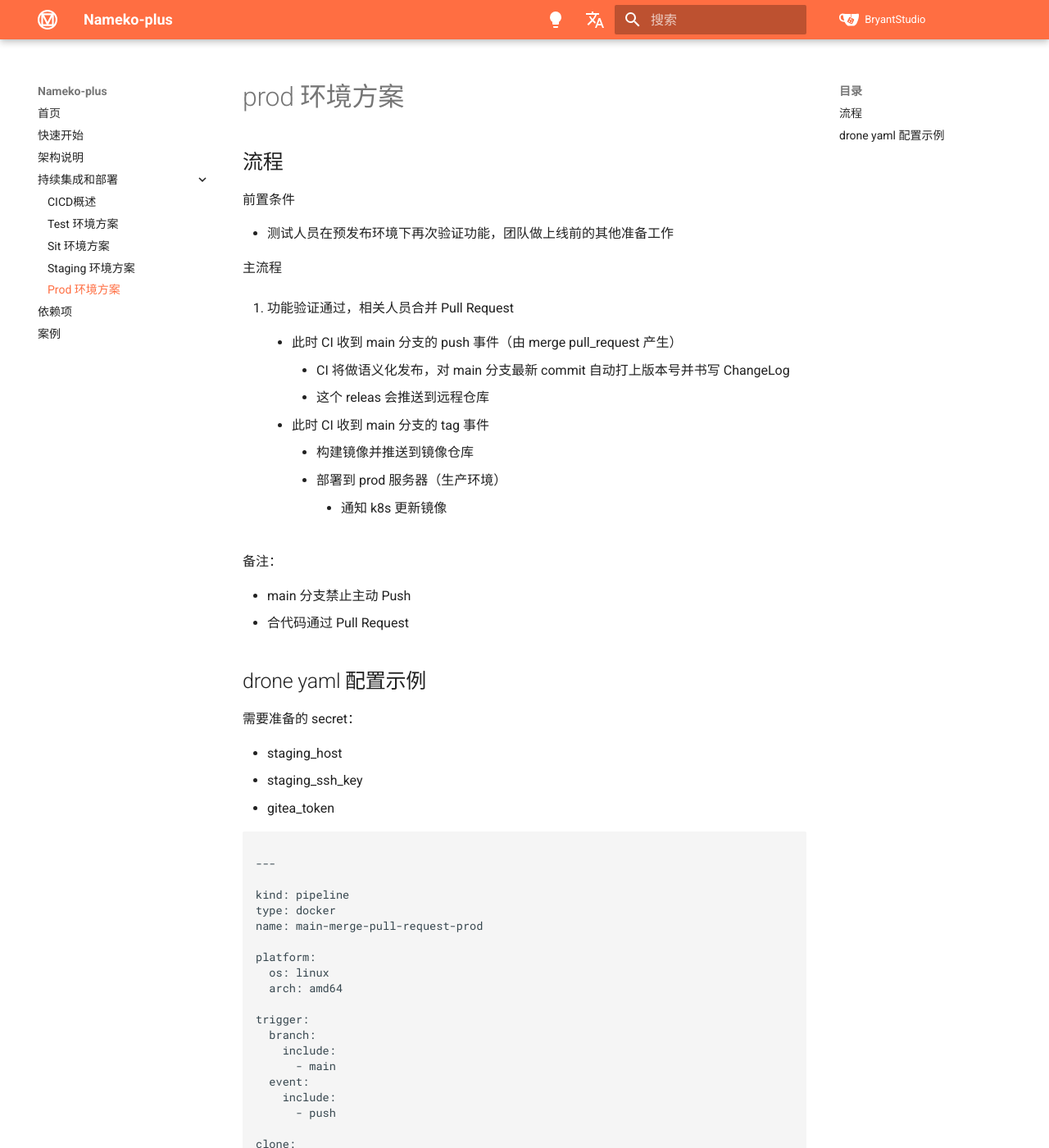
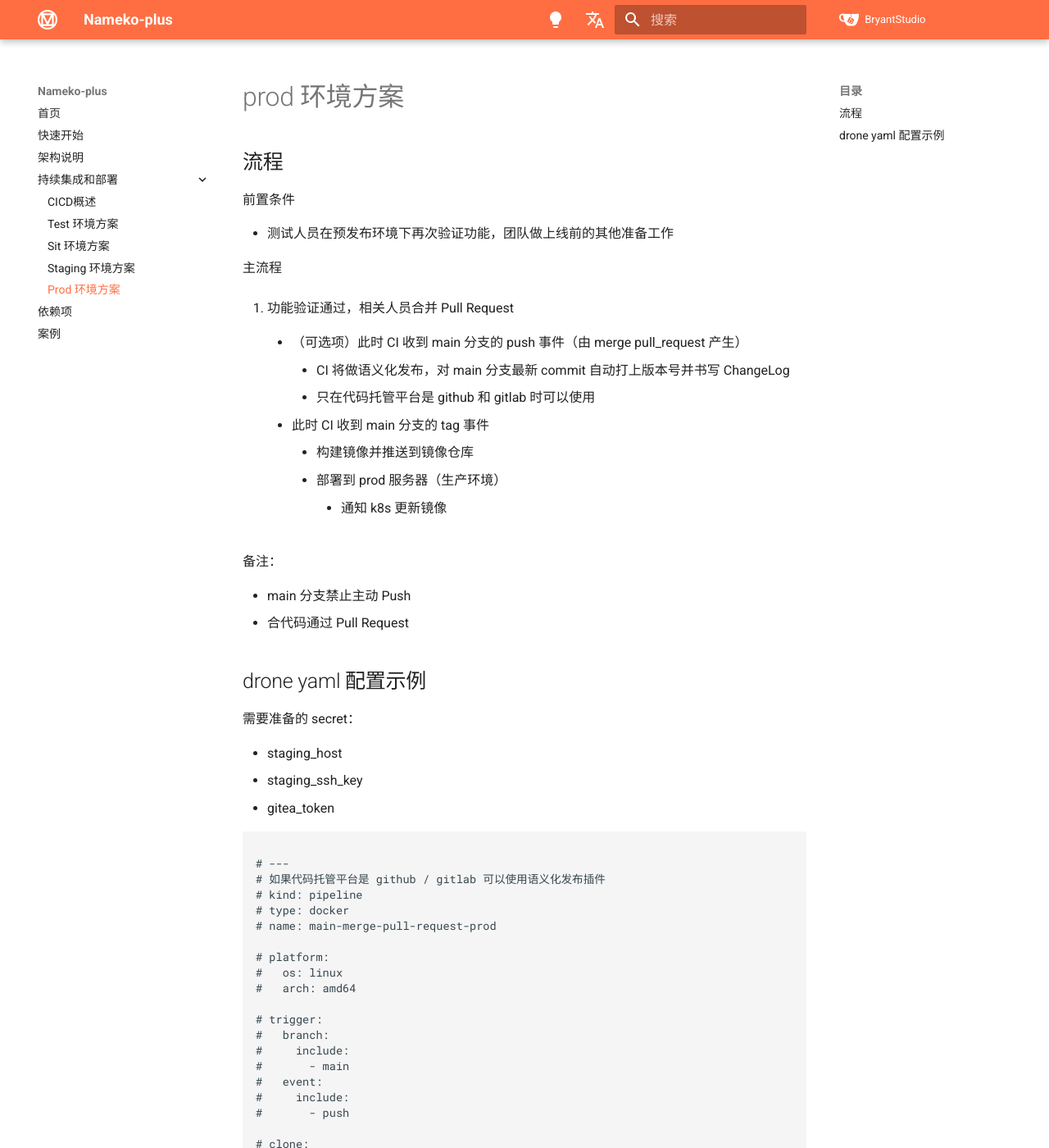
Before and after one commit to Bryanthelol/nameko-plus-doc, an MkDocs documentation site: the page built from docs/prod 环境方案.md, in a window 1280 px wide and 1400 px high. Shown: the whole window at 82% size. Built offline with MkDocs 1.6.1 and Material for MkDocs 9.7.7, drawn with Linux system fonts in a browser that asks for light colours; some of the changed text lies outside the part shown.

Commit message:
update doc

````diff
--- a/docs/prod 环境方案.md
+++ b/docs/prod 环境方案.md
@@ -15,10 +15,9 @@
 
 1. 功能验证通过，相关人员合并 Pull Request
 
-      - 此时 CI 收到 main 分支的 push  事件（由 merge pull_request 产生）
-
+      - （可选项）此时 CI 收到 main 分支的 push  事件（由 merge pull_request 产生）
           - CI 将做语义化发布，对 main 分支最新 commit 自动打上版本号并书写 ChangeLog
-          - 这个 releas 会推送到远程仓库
+          - 只在代码托管平台是 github 和 gitlab 时可以使用
 
       - 此时 CI 收到 main 分支的 tag 事件
 
@@ -41,35 +40,35 @@
 
 ```yaml
 
----
+# ---
+# 如果代码托管平台是 github / gitlab 可以使用语义化发布插件
+# kind: pipeline
+# type: docker
+# name: main-merge-pull-request-prod
 
-kind: pipeline
-type: docker
-name: main-merge-pull-request-prod
+# platform:
+#   os: linux
+#   arch: amd64
 
-platform:
-  os: linux
-  arch: amd64
+# trigger:
+#   branch:
+#     include:
+#       - main
+#   event:
+#     include:
+#       - push
 
-trigger:
-  branch:
-    include:
-      - main
-  event:
-    include:
-      - push
+# clone:
+#   disable: true
 
-clone:
-  disable: true
-
-steps:
-  - name: semantic-release
-    image: gtramontina/semantic-release:17.4.3
-    environment:
-      GITHUB_TOKEN:
-        from_secret: gitea_token
-    entrypoint:
-      - semantic-release
+# steps:
+#   - name: semantic-release
+#     image: gtramontina/semantic-release:17.4.3
+#     environment:
+#       GITHUB_TOKEN:
+#         from_secret: gitea_token
+#     entrypoint:
+#       - semantic-release
 
 ---
 
````
Also changed, not shown: docs/CICD概述.md (+4 -0 lines).
